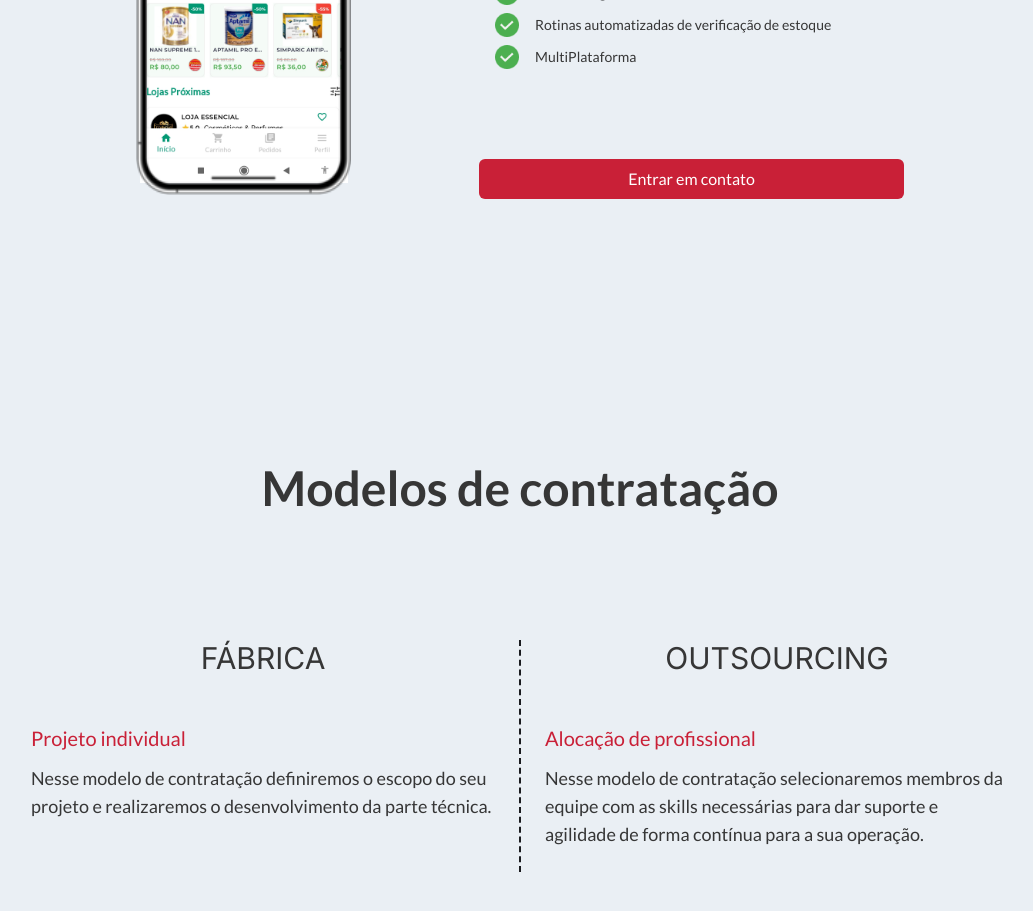
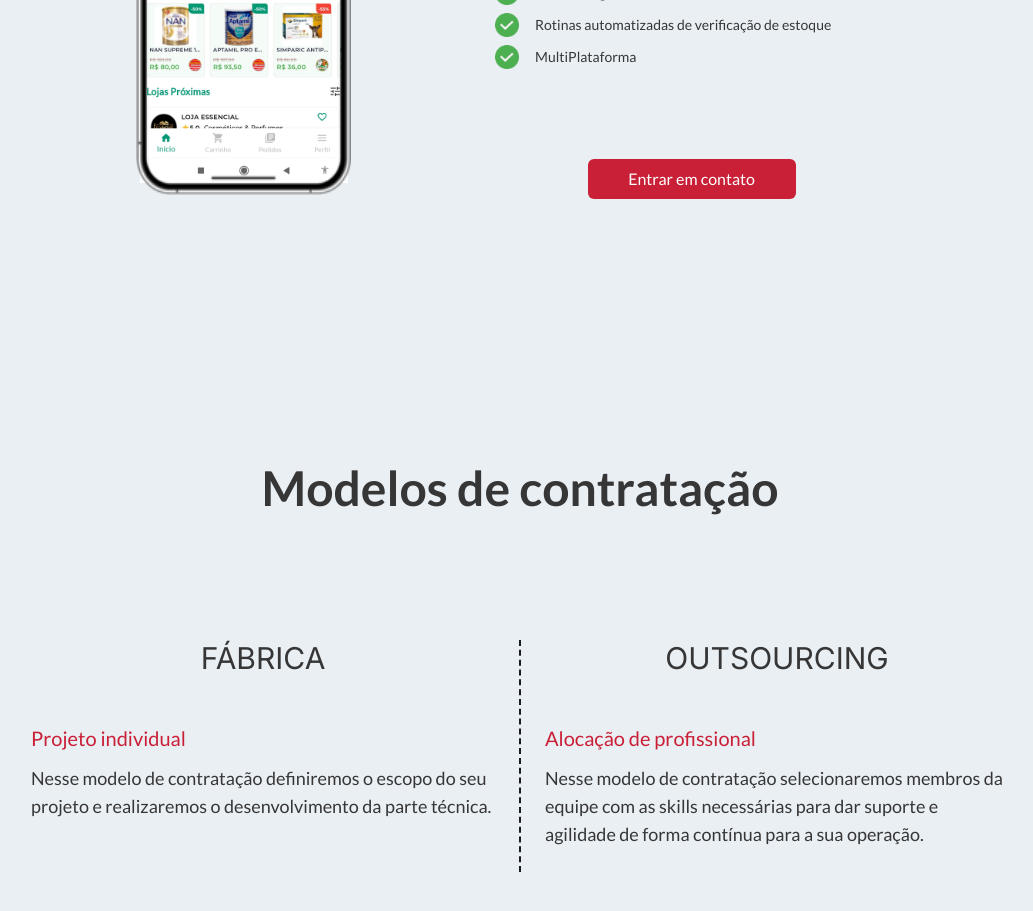
Before and after one commit to HerbertNordson/elevii-lp-main, a Next.js app: page / in a window 1280 px wide. Shown: the part 3100-4011 px from the top of the page, without its empty margins (120-1153 px from the left). Built offline with nearby package versions, Linux system fonts and the light colour scheme.

Commit message:
feat: link

```diff
--- a/src/components/layout/home/Products.tsx
+++ b/src/components/layout/home/Products.tsx
@@ -17,6 +17,7 @@ import {
 } from "@tabler/icons-react";
 import { Button } from "@/components/theme/Button";
 import { redirect } from "next/navigation";
+import Link from "next/link";
 
 const ListProduct: Array<Product> = [
   {
@@ -115,7 +116,9 @@ export const Product = () => {
         </h2>
         {product && (
           <>
-            <div className={`relative h-full min-w-3xl max-w-3xl lg:min-w-3xl lg:max-w-3xl md:min-w-2xl md:max-w-2xl m-auto flex justify-center`}>
+            <div
+              className={`relative h-full min-w-3xl max-w-3xl lg:min-w-3xl lg:max-w-3xl md:min-w-2xl md:max-w-2xl m-auto flex justify-center`}
+            >
               <button
                 className={`absolute top-[40%] left-0 md:left-[-10%] rounded-full bg-primary ${
                   index === 0 ? "hidden" : ""
@@ -179,12 +182,14 @@ export const Product = () => {
                           ))}
                         </ul>
                       </div>
-                      <a
+                      <div className="flex justify-center">
+                        <Link
                           href="#contact"
-                        className="py-2 px-4 bg-primary text-white text-center rounded-md w-52 w-auto mt-6 pop"
+                          className="w-52 py-2 px-4 bg-primary text-white text-center rounded-md mt-6 pop"
                         >
                           Entrar em contato
-                      </a>
+                        </Link>
+                      </div>
                     </div>
                   </>
                 ))}
```
Lines whose indentation alone changed are shown as unchanged.
